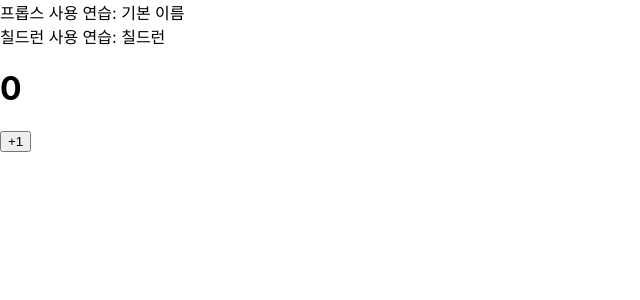
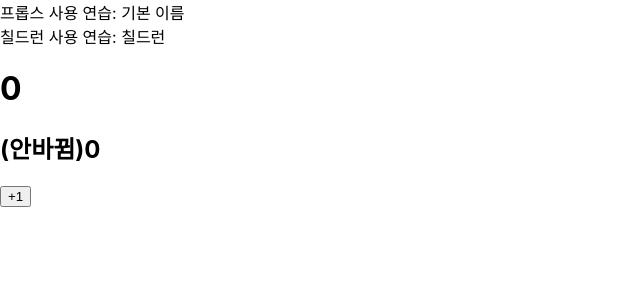
Before and after one commit to miladiashe/react-study, a React (Create React App) app in the folder for-study/: page / in a window 1280 px wide. Shown: the top 300 px of the page, without its empty margins (0-640 px from the left). Built offline with nearby package versions, Linux system fonts and the light colour scheme.

Commit message:
컨스트럭터 말고 다른방법
으로 스테이트 정의

```diff
--- a/for-study/src/MyClassComponent.js
+++ b/for-study/src/MyClassComponent.js
@@ -1,18 +1,18 @@
 import React, {Component} from "react";
 
 class MyClassComponent extends Component{
-    constructor(props) {
-        super(props);
-        this.state = {
-            number: 0
-        };
-    }
+
+    state = {
+        number: 0,
+        fixed: 0
+    };
 
     render(){
-        const {number} = this.state;
+        const {number, fixed} = this.state;
         return(
             <div>
                 <h1>{number}</h1>
+                <h2>(안바뀜){fixed}</h2>
                 <button onClick={() => {
                     this.setState({number: number + 1});
                 }}
```
